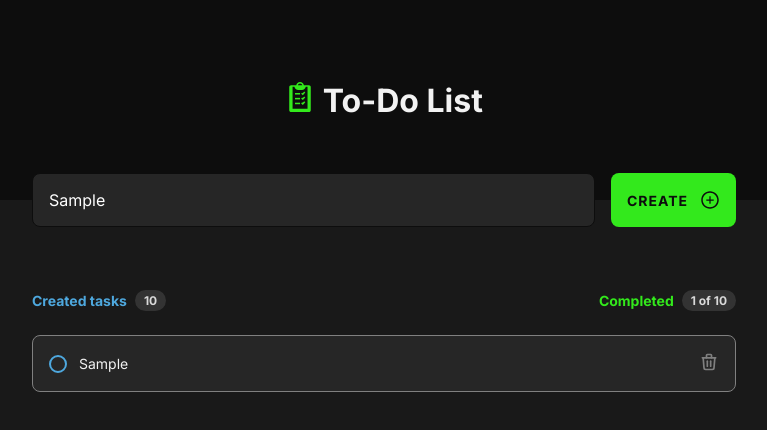
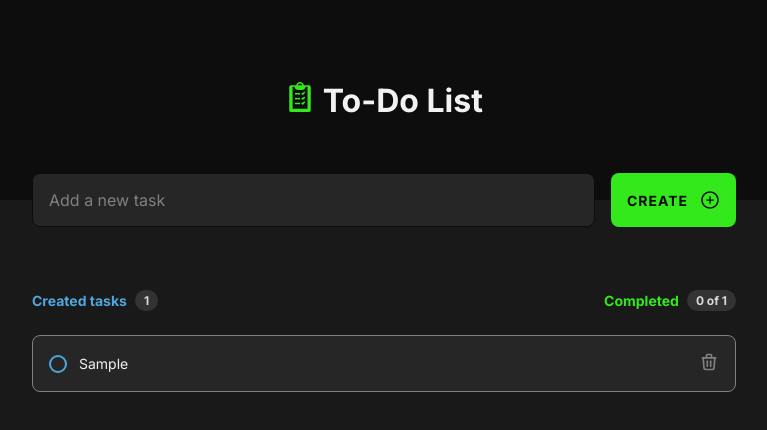
Before and after one commit to eugenia1984/desarrollador-web-con-react, a React (Vite) app in the folder todo-list/: page / in a window 1280 px wide. Both pictures are taken after typing "Sample" into the empty fields and a click on the button "CREATE". Shown: the top 430 px of the page, without its empty margins (256-1023 px from the left). Built offline with nearby package versions, Linux system fonts and the light colour scheme.

Commit message:
-feat: create a new task

```diff
--- a/todo-list/src/App.tsx
+++ b/todo-list/src/App.tsx
@@ -3,7 +3,7 @@ import { useState } from 'react'
 import Header from './components/header/Header'
 import TaskList from './components/task-list/TaskList'
 
-import { ITask } from './interfaces/ITask'
+import { ID, ITask } from './interfaces/ITask'
 
 function App() {
 
@@ -20,10 +20,31 @@ function App() {
     ])
   }
 
+  const toggleTaskCompletedById = (taskId: ID): void => {
+    const newTasks = tasks.map(task => {
+
+      if (task.id === taskId) {
+        return {
+          ...task,
+          isCompleted: !task.isCompleted
+        }
+      }
+
+      return task
+    })
+
+    setTasks(newTasks)
+  }
+
   return (
     <>
-      <Header onAddTask={ addTask } />
-      <TaskList tasks={ tasks } />
+      <Header
+        onAddTask={ addTask }
+      />
+      <TaskList
+        tasks={ tasks }
+        onCompleted={ toggleTaskCompletedById }
+      />
     </>
   )
 }
--- a/todo-list/src/components/task-form/TaskForm.tsx
+++ b/todo-list/src/components/task-form/TaskForm.tsx
@@ -1,4 +1,4 @@
-import { FC, useState } from 'react'
+import { FC, useState, FormEvent,  ChangeEvent } from 'react'
 
 import { AiOutlinePlusCircle } from 'react-icons/ai'
 
@@ -8,16 +8,19 @@ interface TaskFormProps {
   onAddTask: (taskTitle: string) => void
 }
 
+const initialTitleValue = ''
+
 const TaskForm: FC<TaskFormProps> = ({ onAddTask }) => {
 
-  const [title, setTitle] = useState<string>('')
+  const [title, setTitle] = useState<string>(initialTitleValue)
 
-  const handleSubmit = (event) => {
+  const handleSubmit = (event: FormEvent<HTMLFormElement>) => {
     event.preventDefault()
     onAddTask(title)
+    setTitle(initialTitleValue)
   }
 
-  const onChangeTitle = (event) =>  setTitle(event.target.value)
+  const onChangeTitle = (event: ChangeEvent<HTMLInputElement>) =>  setTitle(event.target.value)
 
   return (
     <form
--- a/todo-list/src/components/task-item/TaskItem.tsx
+++ b/todo-list/src/components/task-item/TaskItem.tsx
@@ -1,22 +1,32 @@
 import { FC } from 'react'
 
-//import { BsFillCheckCircleFill } from 'react-icons/bs'
+import { BsFillCheckCircleFill } from 'react-icons/bs'
 import { TbTrash } from 'react-icons/tb'
 
-import { ITask } from '../../interfaces/ITask'
+import { ID, ITask } from '../../interfaces/ITask'
 
 import styles from './TaskItem.module.css'
 interface TaskItemProps {
   task: ITask
+  onCompleted: (taskId: ID) => void
 }
 
-const TaskItem: FC<TaskItemProps> = ({ task }) => {
+const TaskItem: FC<TaskItemProps> = ({ task, onCompleted }) => {
   return (
     <section className={ styles.task }>
-      <button className={ styles.checkContainer }>
-        <div />
+      <button
+        className={ styles.checkContainer }
+        onClick={ () => onCompleted(task.id) }
+      >
+        {
+          task.isCompleted ?
+            <BsFillCheckCircleFill />
+            : <div />
+        }
       </button>
-      <p>{ task.title }</p>
+      <p className={ task.isCompleted ? styles.textCompleted : ''}>
+        { task.title }
+      </p>
       <button className={ styles.deleteButton }>
         <TbTrash size={ 20 } />
       </button>
--- a/todo-list/src/components/task-list/TaskList.tsx
+++ b/todo-list/src/components/task-list/TaskList.tsx
@@ -2,30 +2,38 @@ import { FC } from 'react'
 
 import TaskItem from '../task-item/TaskItem'
 
-import { ITask } from '../../interfaces/ITask'
+import { ID, ITask } from '../../interfaces/ITask'
 
 import styles from './TaskList.module.css'
 interface TaskListProps {
   tasks: ITask[]
+  onCompleted: (taskId: ID) => void
 }
 
-const TaskList: FC<TaskListProps> = ({ tasks }) => {
+const TaskList: FC<TaskListProps> = ({ tasks, onCompleted }) => {
+  const taskQuantity = tasks.length
+  const completedTask = tasks.filter(task => task.isCompleted).length
+
   return (
     <section className={ styles.tasks }>
       <section className={ styles.header }>
         <div>
           <p>Created tasks</p>
-          <span>10</span>
+          <span>{ taskQuantity }</span>
         </div>
         <div>
           <p className={ styles.textGreen }>Completed</p>
-          <span>1 of 10</span>
+          <span>{ completedTask } of { taskQuantity }</span>
         </div>
       </section>
       <div className={ styles.list }>
         {
           tasks.map((task) => (
-            <TaskItem key={ task.id } task={ task } />
+            <TaskItem
+              key={ task.id }
+              task={ task }
+              onCompleted={ onCompleted }
+            />
           ))
         }
 
```
